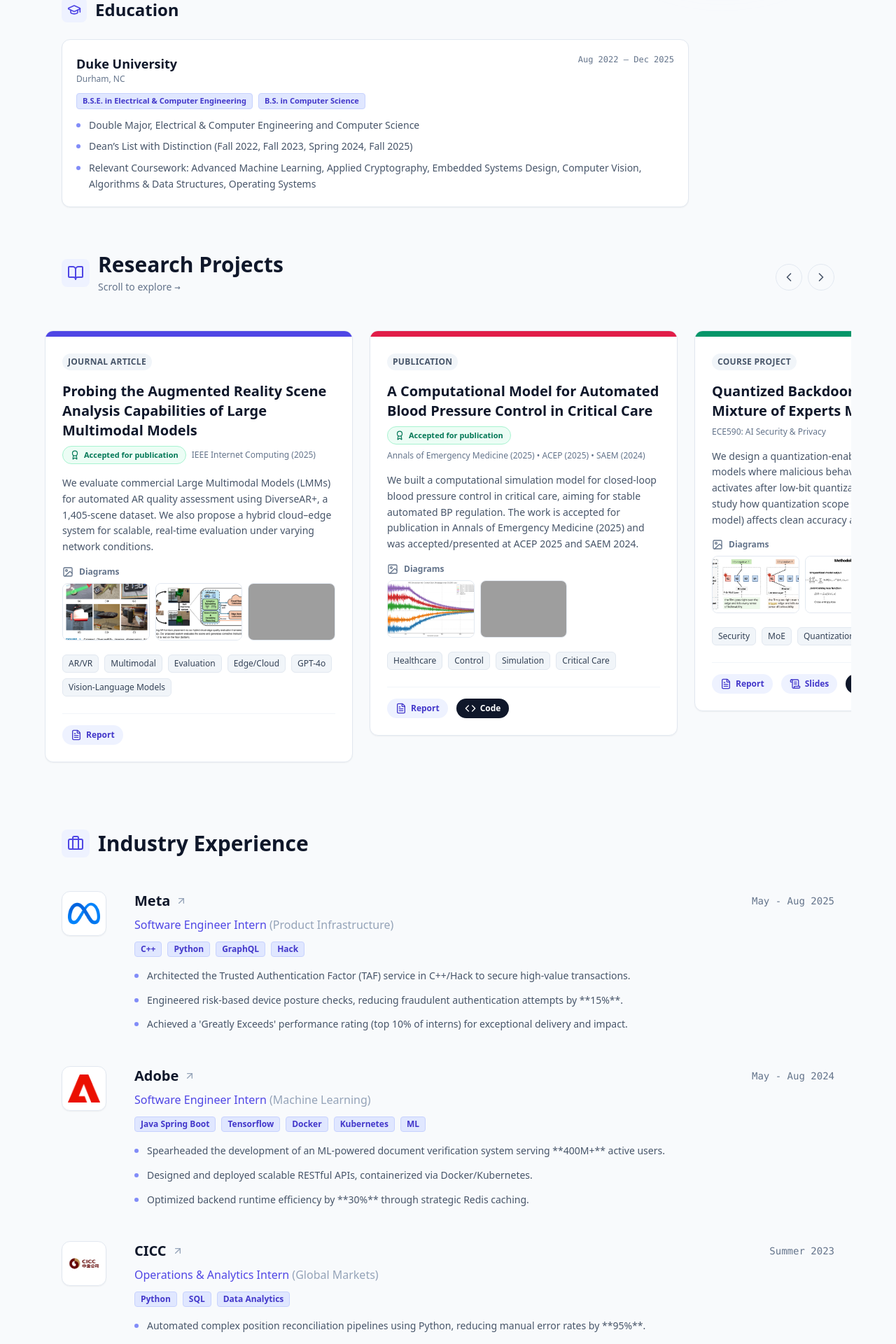
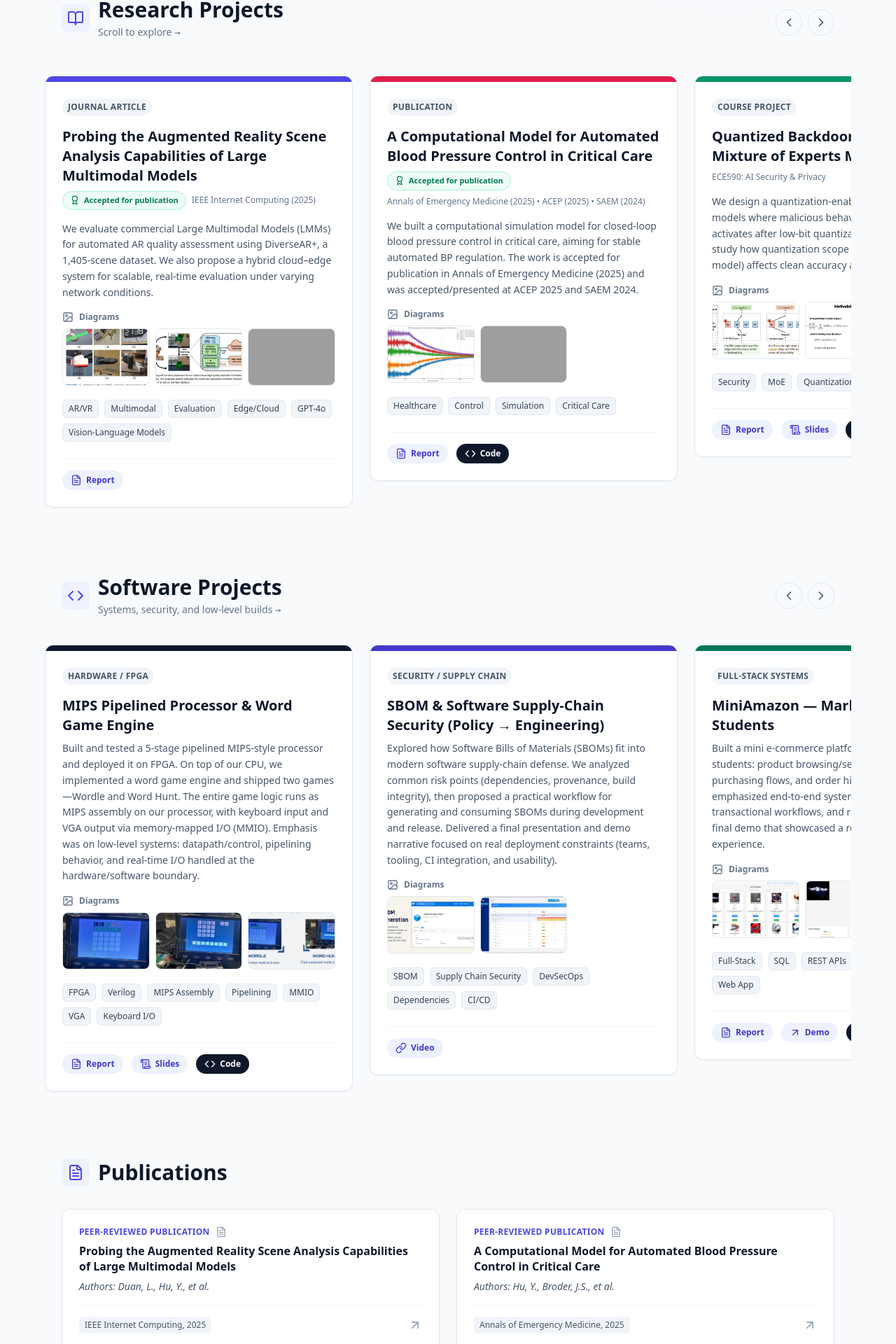
Before and after one commit to aliceyh7/my-portfolio, a React (Create React App) app: page / in a window 1280 px wide. Shown: the part 551-2471 px from the top of the page at 70% size. Built offline with nearby package versions, Linux system fonts and the light colour scheme; grey boxes are pictures that could not be loaded.

Commit message:
Update portfolio intro and sections

```diff
--- a/src/App.js
+++ b/src/App.js
@@ -1,12 +1,10 @@
-import React, { useState, useRef, useEffect } from 'react';
+import React, { useState, useRef } from 'react';
 import {
   ChevronRight,
   ChevronLeft,
   Award,
   BookOpen,
   ArrowUpRight,
-  Briefcase,
-  GraduationCap,
   Users,
   FileText,
   Link as LinkIcon,
@@ -15,16 +13,11 @@ import {
   X,
   ScrollText,
   FileDown,
-  Icon,
-  Link2Icon,
 
 } from 'lucide-react';
 import { BrowserRouter, Routes, Route } from "react-router-dom";
 import { Image as ImageIcon } from "lucide-react";
 import profilePic from './assets/Profile_Pic.jpg';
-import metaLogo from './assets/logos/meta.png';
-import adobeLogo from './assets/logos/adobe.png';
-import ciccLogo from './assets/logos/cicc.png';
 //import cvPdf from './assets/Yuhe_Hu_CV.pdf';
 
 // Research Paper PDFs
@@ -76,73 +69,15 @@ import sbom2 from "./assets/diagrams/sbom2.png";
 // --- Data ---
 const portfolioData = {
   name: "Yuhe Hu",
-  tagline: "Building Trustworthy Systems & Applied ML",
-  bio: "Hi, I am a senior at Duke University double majoring in Electrical/Computer Engineering and Computer Science. My research interest lies at the intersection of cybersecurity, IoT, and applied machine learning. Please feel free to reach out to me at alice.yh7@outlook.com.",
+  tagline: "Trustworthy Systems, Security, and Applied ML",
+  bio: "I build reliable, security-minded systems and applied ML tools across product infrastructure, IoT, and human-centered computing. My work connects research depth with practical engineering for systems that are dependable, scalable, and useful.",
   profileImage: profilePic,
   contact: {
-    email: "yh353@duke.edu",
+    email: "alice.yh7@outlook.com",
     linkedin: "https://linkedin.com/in/aliceh7",
     github: "https://github.com/aliceyh7",
     cv: "#", // Link to CV PDF
   },
-  education: [
-    {
-      institution: "Duke University",
-      location: "Durham, NC",
-      dates: "Aug 2022 – Dec 2025",
-      degrees: ["B.S.E. in Electrical & Computer Engineering", "B.S. in Computer Science"],
-      highlights: [
-        "Double Major, Electrical & Computer Engineering and Computer Science",
-        "Dean’s List with Distinction (Fall 2022, Fall 2023, Spring 2024, Fall 2025)",
-        "Relevant Coursework: Advanced Machine Learning, Applied Cryptography, Embedded Systems Design, Computer Vision, Algorithms & Data Structures, Operating Systems",
-      ],
-    },
-  ],
-  experience: [
-    {
-      company: "Meta",
-      logo:  metaLogo,
-      role: "Software Engineer Intern",
-      productName: "Product Infrastructure",
-      productLink: "https://www.meta.com/",
-      date: "May - Aug 2025",
-      tech: ["C++", "Python", "GraphQL", "Hack"],
-      points: [
-        "Architected the Trusted Authentication Factor (TAF) service in C++/Hack to secure high-value transactions.",
-        "Engineered risk-based device posture checks, reducing fraudulent authentication attempts by **15%**.",
-        "Achieved a 'Greatly Exceeds' performance rating (top 10% of interns) for exceptional delivery and impact."
-      ]
-    },
-    {
-      company: "Adobe",
-      logo: adobeLogo,
-      role: "Software Engineer Intern",
-      team: "Acrobat & Reader",
-      productName: "Machine Learning",
-      productLink: "https://www.adobe.com/acrobat",
-      date: "May - Aug 2024",
-      tech: ["Java Spring Boot", "Tensorflow", "Docker", "Kubernetes", "ML"],
-      points: [
-        "Spearheaded the development of an ML-powered document verification system serving **400M+** active users.",
-        "Designed and deployed scalable RESTful APIs, containerized via Docker/Kubernetes.",
-        "Optimized backend runtime efficiency by **30%** through strategic Redis caching."
-      ]
-    },
-    {
-      company: "CICC",
-      logo: ciccLogo,
-      role: "Operations & Analytics Intern",
-      team: "Global Markets",
-      productName: "Global Markets",
-      productLink: "https://www.cicc.com/",
-      date: "Summer 2023",
-      tech: ["Python", "SQL", "Data Analytics"],
-      points: [
-        "Automated complex position reconciliation pipelines using Python, reducing manual error rates by **95%**.",
-        "Built dynamic exposure reporting dashboards to provide real-time risk analysis for portfolio managers."
-      ]
-    },
-  ],
   researchProjects: [
     {
       type: "Journal Article",
@@ -277,9 +212,6 @@ const portfolioData = {
         paper: miniAmazonPaperPdf,
         demo: "https://www.youtube.com/watch?v=cWb1-RL9Uj4&feature=youtu.be",
       },
-      diagrams: [
-        { src: "https://placehold.co/900x520/F0FDF4/166534?text=System+Architecture", alt: "System architecture diagram" },
-      ],
       color: "bg-emerald-700",
       diagrams: [ { src: amazondiagram, alt: "System architecture diagram"},
         { src: amazondiagram2, alt: "Database schema diagram"}
@@ -677,8 +609,6 @@ const HomePage = () => {
         <div className="max-w-6xl mx-auto px-6 h-16 flex items-center justify-between">
           <span className="font-bold text-lg tracking-tight text-slate-900">YH.</span>
           <div className="hidden md:flex gap-8">
-            <NavLink href="#education">Education</NavLink>
-            <NavLink href="#experience">Industry</NavLink>
             <NavLink href="#research">Research Projects</NavLink>
             <NavLink href="#posters">Poster Presentations</NavLink>
             <NavLink href="#publications">Publications</NavLink>
@@ -778,48 +708,6 @@ const HomePage = () => {
           </div>
         </section>
 
-        {/* --- Education (Compact) --- */}
-        <section id="education" className="max-w-4xl">
-          <div className="flex items-center gap-3 mb-6">
-            <div className="p-2 bg-indigo-50 text-indigo-600 rounded-lg">
-              <GraduationCap className="w-5 h-5" />
-            </div>
-            <h2 className="text-2xl font-bold text-slate-900">Education</h2>
-          </div>
-
-          {portfolioData.education.map((edu) => (
-            <div key={edu.institution} className="bg-white border border-slate-200 rounded-xl shadow-sm p-5">
-              <div className="flex flex-col sm:flex-row sm:items-start sm:justify-between gap-2">
-                <div>
-                  <h3 className="text-lg font-bold text-slate-900">{edu.institution}</h3>
-                  <p className="text-xs text-slate-500">{edu.location}</p>
-                </div>
-                <span className="text-xs font-mono text-slate-500 whitespace-nowrap">{edu.dates}</span>
-              </div>
-
-              <div className="mt-3 flex flex-wrap gap-2">
-                {edu.degrees.map((d) => (
-                  <span
-                    key={d}
-                    className="px-2 py-0.5 text-[11px] font-semibold bg-indigo-100 text-indigo-700 rounded border border-indigo-200"
-                  >
-                    {d}
-                  </span>
-                ))}
-              </div>
-
-              <ul className="mt-3 space-y-2">
-                {edu.highlights.map((h) => (
-                  <li key={h} className="text-slate-600 text-sm leading-relaxed flex items-start">
-                    <div className="w-1.5 h-1.5 rounded-full bg-indigo-400 mt-2 mr-3 flex-shrink-0" />
-                    {h}
-                  </li>
-                ))}
-              </ul>
-            </div>
-          ))}
-        </section>
-
         {/* --- Research Projects Gallery --- */}
         <section id="research">
           <div className="flex items-center justify-between mb-8">
@@ -849,64 +737,6 @@ const HomePage = () => {
           >
             {portfolioData.researchProjects.map((item, idx) => (
               <ProjectCard key={idx} project={item} onOpenDiagrams={openProjectModal} />
-            ))}
-          </div>
-        </section>
-
-        {/* --- Industry Experience --- */}
-        <section id="experience">
-          <div className="flex items-center gap-3 mb-12">
-            <div className="p-2 bg-indigo-50 text-indigo-600 rounded-lg">
-               <Briefcase className="w-6 h-6" />
-            </div>
-            <h2 className="text-3xl font-bold text-slate-900">Industry Experience</h2>
-          </div>
-
-          <div className="space-y-12">
-            {portfolioData.experience.map((exp, idx) => (
-              <div key={idx} className="flex flex-col md:flex-row gap-6 md:gap-10 group">
-                {/* Logo Column */}
-                <div className="flex-shrink-0">
-                    <div className="w-16 h-16 rounded-xl bg-white border border-slate-200 shadow-sm p-2 flex items-center justify-center overflow-hidden">
-                        <img src={exp.logo} alt={`${exp.company} logo`} className="w-full h-full object-contain" />
-                    </div>
-                </div>
-
-                {/* Content Column */}
-                <div className="flex-1">
-                    <div className="flex flex-col sm:flex-row sm:items-center sm:justify-between mb-2">
-                      <div className="flex items-center gap-2">
-                          <h3 className="text-xl font-bold text-slate-900">
-                            {exp.company}
-                          </h3>
-                          {exp.productLink && (
-                           <a href={exp.productLink} target="_blank" rel="noreferrer" title={`View ${exp.productName}`} className="text-slate-400 hover:text-indigo-600 transition-colors">
-                             <ArrowUpRight className="w-4 h-4" />
-                           </a>
-                          )}
-                      </div>
-                      <span className="text-sm font-mono text-slate-500 whitespace-nowrap">{exp.date}</span>
-                    </div>
-
-                    <p className="text-indigo-600 font-medium mb-3">{exp.role} <span className="text-slate-400 font-normal">({exp.productName})</span></p>
-
-                    {/* Tech Stack Pills */}
-                    <div className="flex flex-wrap gap-2 mb-4">
-                        {exp.tech.map(t => (
-                            <span key={t} className="px-2 py-0.5 text-xs font-semibold bg-indigo-100 text-indigo-700 rounded border border-indigo-200">{t}</span>
-                        ))}
-                    </div>
-
-                    <ul className="space-y-3">
-                      {exp.points.map((point, pIdx) => (
-                        <li key={pIdx} className="text-slate-600 text-sm leading-relaxed flex items-start">
-                          <div className="w-1.5 h-1.5 rounded-full bg-indigo-400 mt-2 mr-3 flex-shrink-0"></div>
-                          {point}
-                        </li>
-                      ))}
-                    </ul>
-                </div>
-              </div>
             ))}
           </div>
         </section>
@@ -1024,7 +854,7 @@ const HomePage = () => {
                     <div key={idx} className="bg-white rounded-xl shadow-lg overflow-hidden border border-slate-200">
                         <img
                             src={item.photo}
-                            alt={`${item.role} photo`}
+                            alt={item.role}
                             className="w-full h-48 object-cover object-center bg-indigo-500/10"
                         />
                         <div className="p-6">
```
